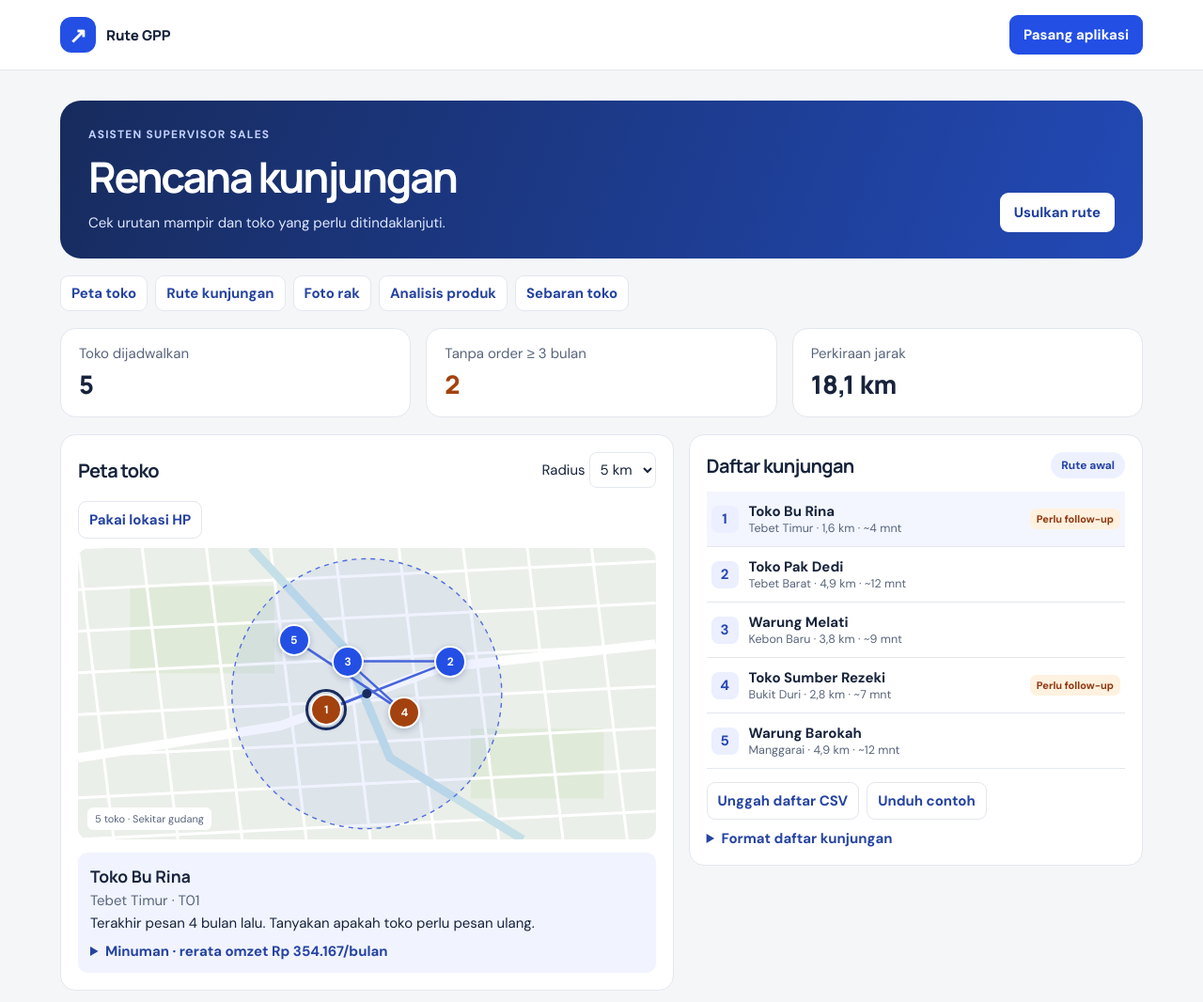
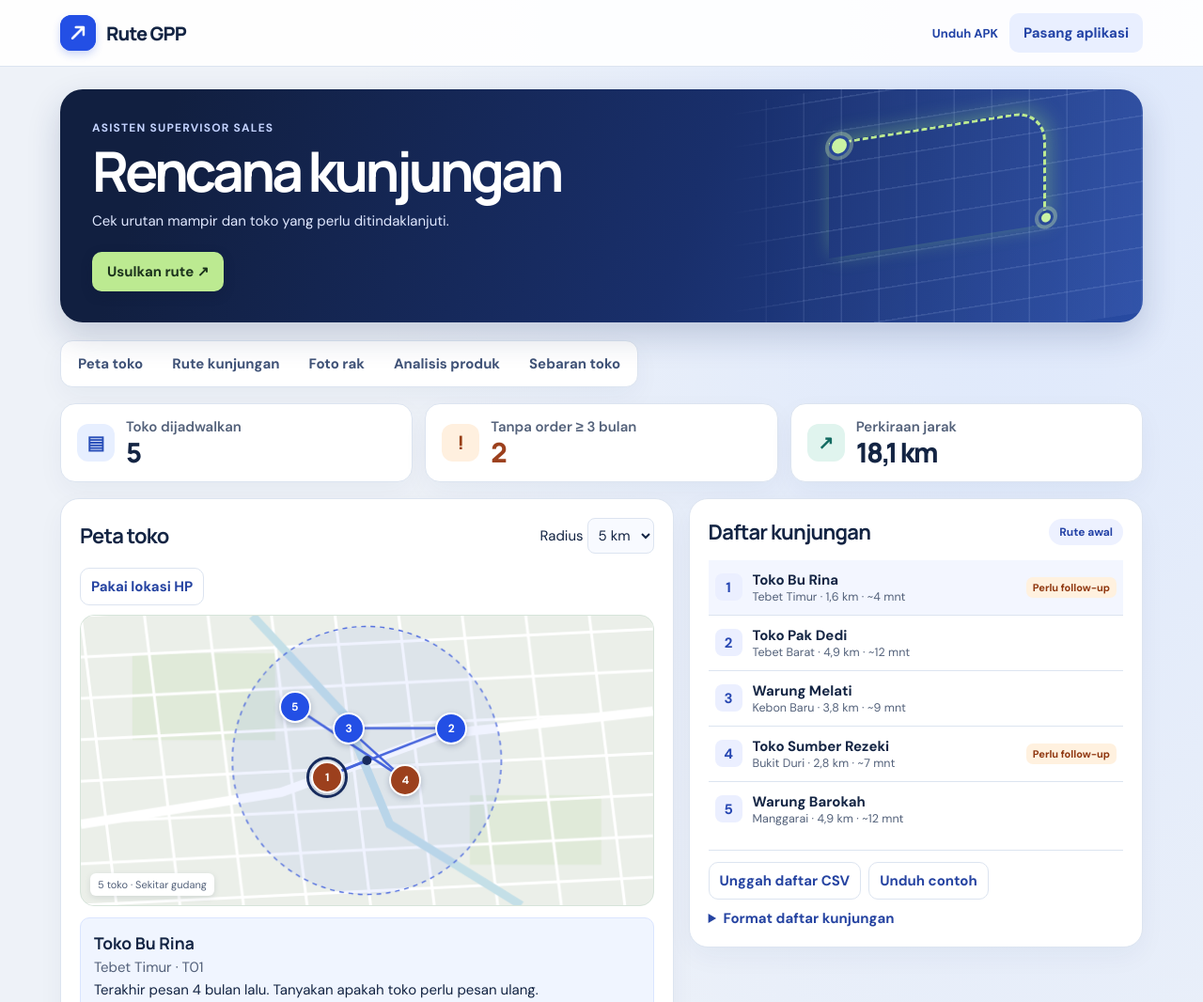
Before and after one commit to niyellll/demoappAI, a plain HTML site: page index.html in a window 1280 px wide. Shown: the top 1066 px of the page at 94% size. Drawn offline with Linux system fonts and the light colour scheme.

Commit message:
Refresh Rute GPP visual design

```diff
--- a/index.html
+++ b/index.html
@@ -22,22 +22,37 @@ main{padding-block:32px 38px}.hero{background:linear-gradient(110deg,#172b5d,#22
 .chart{margin:0 0 13px;padding:13px;border:1px solid var(--line);border-radius:12px;background:#fff}.chart:empty{display:none}.chart figcaption{font-weight:800;margin-bottom:9px}.chart-legend{display:flex;gap:6px 14px;flex-wrap:wrap;color:var(--mute);font-size:12px;margin-bottom:8px}.chart-legend span{display:inline-flex;align-items:center;gap:5px}.chart-key{width:9px;height:9px;border-radius:2px;background:var(--series)}.chart ul{list-style:none;margin:0;padding:0}.chart li+li{margin-top:9px}.chart-name{display:block;font-size:13px;font-weight:700;margin-bottom:3px}.chart-line{display:grid;grid-template-columns:minmax(0,1fr) max-content;align-items:center;gap:7px;font-size:12px;font-variant-numeric:tabular-nums}.chart-line+.chart-line{margin-top:4px}.chart-track{height:10px;border-radius:3px;background:#edf1f7;overflow:hidden}.chart-bar{height:100%;background:var(--series);border-radius:3px}.chart-values{min-width:5ch;text-align:right}.chart-empty{color:var(--mute);font-size:13px}
 header [hidden]{display:none}.header-actions{display:flex;align-items:center;gap:8px;flex-wrap:wrap;justify-content:flex-end}.install-dialog{width:min(92vw,440px);border:1px solid var(--line);border-radius:16px;color:var(--ink);padding:20px}.install-dialog::backdrop{background:#17233b80}.install-dialog p{margin:12px 0}.install-dialog form{display:flex;justify-content:flex-end}
 @media(max-width:390px){.header-actions .button{padding:8px 10px;font-size:13px}}
+
+:root{--bg:#eef2f8;--ink:#132443;--mute:#53617a;--line:#dce4f0;--blue:#234fe5;--orange:#9c401d;--shadow:0 10px 28px #1935670b}
+body{background:radial-gradient(ellipse at 85% 0,#dce7fc 0,transparent 44rem),var(--bg)}
+header{background:#ffffffee}.top{min-height:70px}.brand{letter-spacing:-.04em;font-size:20px}.brand .logo{display:block;object-fit:cover;box-shadow:0 4px 8px #234fe53a}.header-actions{gap:10px}
+.header-actions a{color:#2243a6;text-decoration:none;font-weight:700;font-size:13px;padding:8px 2px}.header-actions .button{background:#e9efff;color:#2343a6}
+main{padding-top:24px;padding-bottom:45px}
+.hero{position:relative;isolation:isolate;overflow:hidden;align-items:flex-start;min-height:248px;border-radius:24px;background:linear-gradient(109deg,#111f40 10%,#192f6b 58%,#284ba3);padding:33px 34px;box-shadow:0 15px 35px #162a6030}
+.hero-content{position:relative;z-index:1}.hero h1{font-size:clamp(35px,5vw,59px);line-height:1.06;letter-spacing:-.065em;margin:7px 0 11px}.hero p{max-width:38ch}.hero .button{display:block;margin-top:23px;background:#bcea91;color:#1b321c;padding:11px 16px;box-shadow:0 4px 12px #0c193750}.hero .button:hover{background:#d3f6b3}
+.route-art{position:absolute;z-index:-1;width:min(43%,440px);height:290px;top:-18px;right:0;background:linear-gradient(90deg,transparent,#aac1ff14),repeating-linear-gradient(0deg,transparent 0 33px,#bed4ff23 34px 35px),repeating-linear-gradient(90deg,transparent 0 38px,#bed4ff23 39px 40px);mask-image:linear-gradient(90deg,transparent,#000 22%);transform:skewY(-9deg)}
+.route-art::before{content:"";position:absolute;top:57px;left:24%;width:52%;height:120px;border:3px dashed #bcea91;border-left:0;border-bottom:0;border-radius:0 34px 0 0;box-shadow:3px -3px 22px #a3ec8260}.route-art::after,.route-art i{content:"";position:absolute;width:16px;height:16px;border-radius:50%;background:#c9f2a3;border:3px solid #294997;box-shadow:0 0 0 4px #d4f5b456}.route-art::after{left:24%;top:51px}.route-art i{left:calc(76% - 5px);top:165px}
+.nav{margin:19px 0 0;gap:7px;padding:6px;background:#fff;border:1px solid var(--line);border-radius:13px;box-shadow:var(--shadow);width:fit-content;max-width:100%}.nav a{border:0;color:#405378;background:transparent;padding:8px 12px;border-radius:8px}.nav a:hover,.nav a:focus-visible{background:#e9efff;color:#2343a6}
+.stats{gap:13px;margin:17px 0}.card,.panel{box-shadow:var(--shadow);border-color:var(--line)}.card{padding:14px 17px;display:grid;grid-template-columns:40px 1fr;gap:2px 12px;align-items:center}.card .stat-icon{grid-row:span 2;width:40px;height:40px;display:grid;place-items:center;border-radius:12px;font:800 20px Manrope,sans-serif;background:#e7efff;color:#294fb9}.card:nth-child(2) .stat-icon{background:#fff0df;color:#994017}.card:nth-child(3) .stat-icon{background:#e0f4ee;color:#126b61}.card strong{margin:0;line-height:1.1;font-size:29px;letter-spacing:-.06em}.stat-label{align-self:end;font-weight:600}
+.panel{border-radius:20px;padding:20px;min-width:0;scroll-margin-top:12px}.wide{margin-top:17px}.panel-head{margin-bottom:15px}h2{font-size:22px}.button,.secondary{border-radius:10px;min-height:40px}.button:hover{background:#1d3dbb}.secondary:hover{background:#edf2ff;border-color:#bfcef1}.map{border:1px solid #d6e4da;border-radius:15px}.map-label{box-shadow:0 2px 6px #1d354820}.summary{border:1px solid #dae5ff;background:#f0f5ff;padding:14px;margin-top:12px}.row{padding:11px 7px}.row:last-child{border-bottom:0}.toolbar{border-top:1px solid var(--line);padding-top:12px}.controls{gap:8px 12px}.controls label{font-size:14px;font-weight:600}select{min-height:38px;background:#f8faff}.photo-frame{border:1px dashed #aebfe0;background:linear-gradient(145deg,#eef3ff,#e9f4f2)}.photo-list label{padding:8px 0}.chart{padding:14px;background:#f9fbff;margin:0 0 10px}.chart-track{height:11px;border-radius:5px;background:#e7edf7}.chart-bar{border-radius:5px}.chart-values{color:#233a63;font-weight:700}.chart figcaption{font-family:Manrope,sans-serif}.result{border:1px solid #e0e8fa}
+@media(max-width:750px){.hero{padding:24px 21px;min-height:210px}.hero h1{max-width:13ch}.route-art{right:-42px;width:65%;opacity:.56}.nav{gap:1px}.nav a{padding:7px 9px;font-size:13px}.stats{gap:7px}.card{padding:10px 8px;grid-template-columns:1fr;gap:5px;align-content:start}.card .stat-icon{grid-row:auto;width:26px;height:26px;border-radius:7px;font-size:15px}.stat-label{font-size:12px;line-height:1.25;min-height:2.5em}.card strong{font-size:22px}.panel{padding:15px;border-radius:17px}h2{font-size:20px}}
+@media(max-width:360px){.header-actions{gap:6px}.header-actions a{font-size:12px}.brand{font-size:17px}.brand .logo{width:32px;height:32px}.top{gap:6px}}
 </style>
 </head>
 <body>
-<header><div class="top"><div class="brand"><span class="logo" aria-hidden="true">↗</span> Rute GPP</div><div class="header-actions"><button class="button" id="install-app">Pasang aplikasi</button></div></div></header>
+<header><div class="top"><div class="brand"><img class="logo" src="/icon-192.png" alt="" width="38" height="38"> Rute GPP</div><div class="header-actions"><a href="/unduh.html">Unduh APK</a><button class="button" id="install-app">Pasang aplikasi</button></div></div></header>
 <dialog class="install-dialog" id="install-help" aria-labelledby="install-title">
 <h2 id="install-title">Pasang Rute GPP</h2>
 <p id="install-steps"></p>
 <form method="dialog"><button class="button">Tutup</button></form>
 </dialog>
 <main>
-<section class="hero" aria-labelledby="title"><div><div class="eyebrow">Asisten supervisor sales</div><h1 id="title">Rencana kunjungan</h1><p>Cek urutan mampir dan toko yang perlu ditindaklanjuti.</p></div><button class="button" id="optimize">Usulkan rute</button></section>
+<section class="hero" aria-labelledby="title"><div class="route-art" aria-hidden="true"><i></i></div><div class="hero-content"><div class="eyebrow">Asisten supervisor sales</div><h1 id="title">Rencana kunjungan</h1><p>Cek urutan mampir dan toko yang perlu ditindaklanjuti.</p><button class="button" id="optimize">Usulkan rute <span aria-hidden="true">↗</span></button></div></section>
 <nav class="nav" aria-label="Fitur"><a href="#toko">Peta toko</a><a href="#kunjungan">Rute kunjungan</a><a href="#foto">Foto rak</a><a href="#produk">Analisis produk</a><a href="#sebaran">Sebaran toko</a></nav>
 <section class="stats" aria-label="Ringkasan kunjungan">
-<div class="card"><span>Toko dijadwalkan</span><strong id="count"></strong></div>
-<div class="card"><span>Tanpa order ≥ 3 bulan</span><strong class="warn" id="stale"></strong></div>
-<div class="card"><span>Perkiraan jarak</span><strong id="distance"></strong></div>
+<div class="card"><span class="stat-icon" aria-hidden="true">▤</span><span class="stat-label">Toko dijadwalkan</span><strong id="count"></strong></div>
+<div class="card"><span class="stat-icon" aria-hidden="true">!</span><span class="stat-label">Tanpa order ≥ 3 bulan</span><strong class="warn" id="stale"></strong></div>
+<div class="card"><span class="stat-icon" aria-hidden="true">↗</span><span class="stat-label">Perkiraan jarak</span><strong id="distance"></strong></div>
 </section>
 <div class="grid">
 <section class="panel" id="toko"><div class="panel-head"><h2>Peta toko</h2><label>Radius <select id="radius"><option value="2">2 km</option><option value="5" selected>5 km</option></select></label></div>
```
